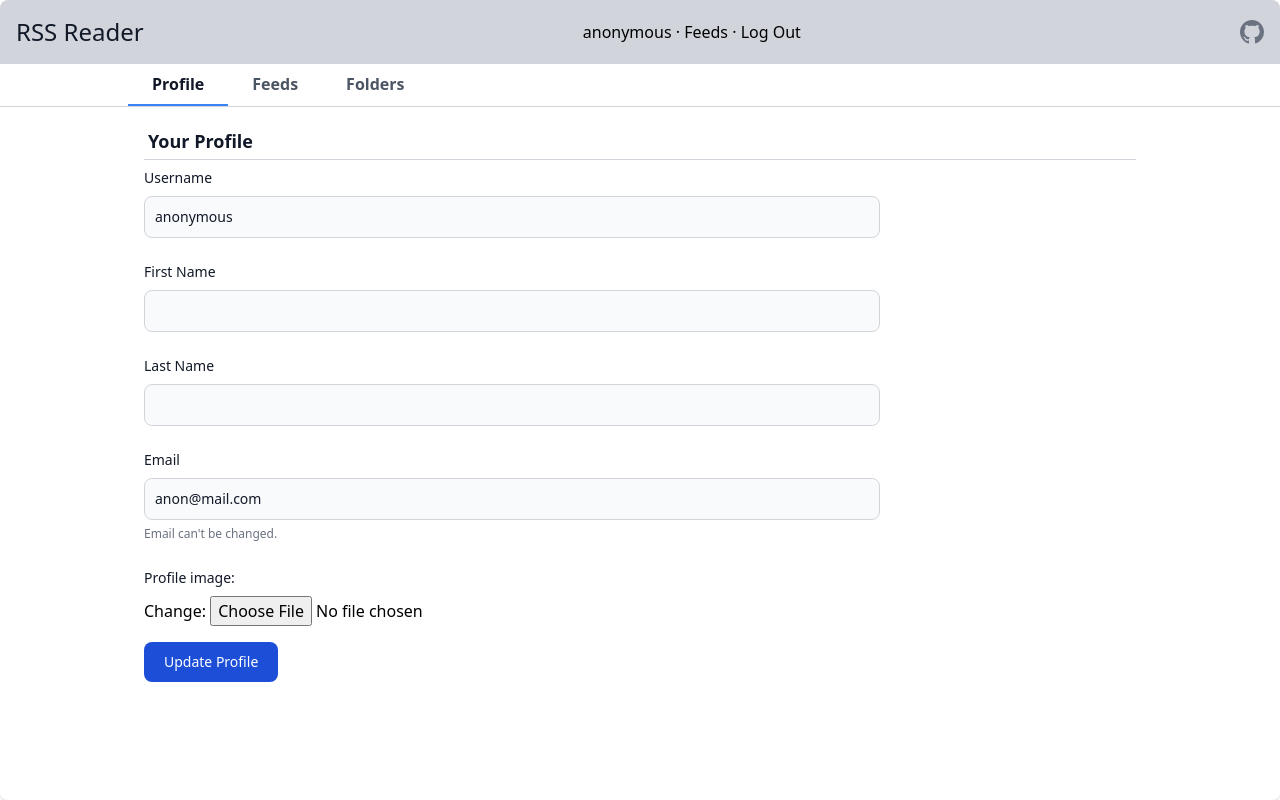
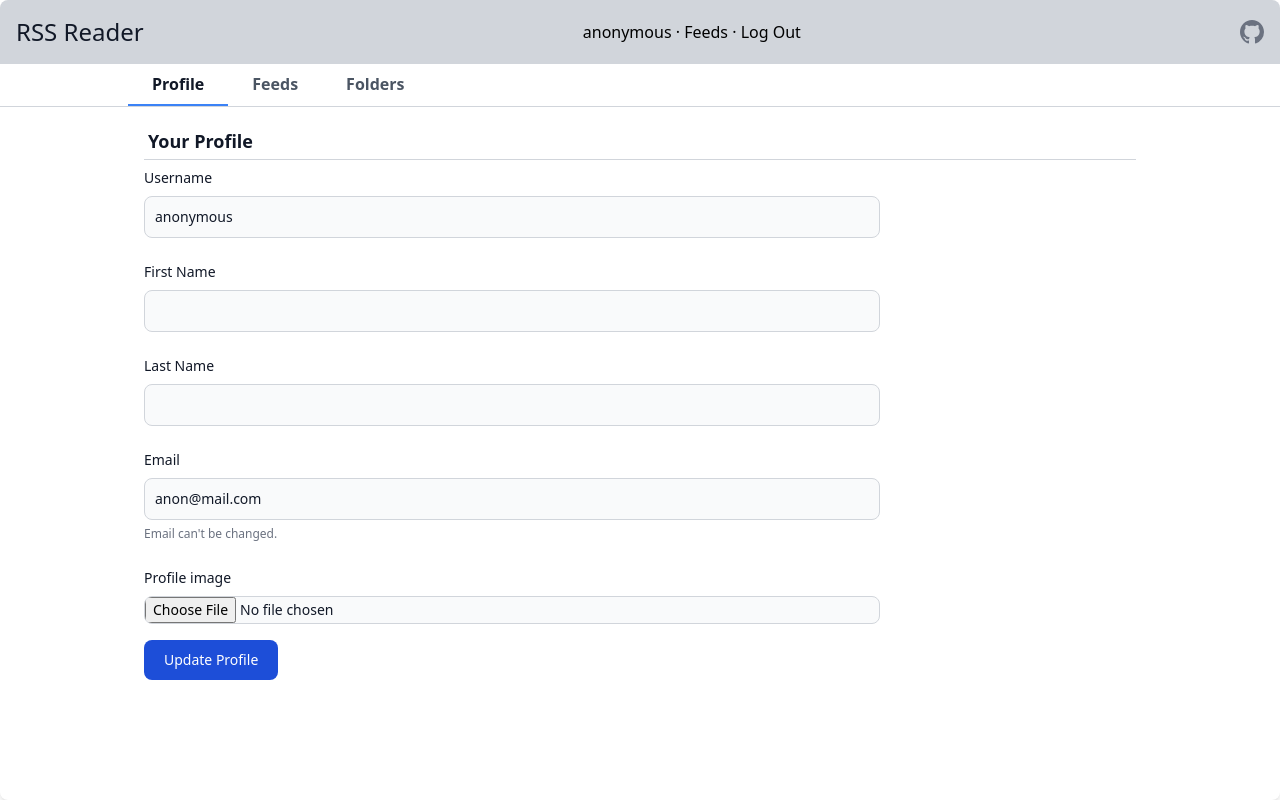
Before and after one commit to hazadus/django-rss-reader, a Django app: page /users/profile/1/ in a window 1280 px wide. Run offline with Django 4.2, Linux system fonts and the light colour scheme; a user stored in the database is signed in; data comes from the database, SQL or seed files in the repository; parts of the project's set-up code (start-up, migrations or seed data) failed here and were passed over; some libraries are stand-ins or nearby versions.

Commit message:
ui: Styled file input.

```diff
--- a/static/styles.css
+++ b/static/styles.css
@@ -1549,6 +1549,10 @@ video {
   cursor: default;
 }
 
+.cursor-pointer {
+  cursor: pointer;
+}
+
 .list-inside {
   list-style-position: inside;
 }
@@ -2010,6 +2014,11 @@ video {
 .text-blue-600 {
   --tw-text-opacity: 1;
   color: rgb(37 99 235 / var(--tw-text-opacity));
+}
+
+.text-blue-700 {
+  --tw-text-opacity: 1;
+  color: rgb(29 78 216 / var(--tw-text-opacity));
 }
 
 .text-blue-800 {
@@ -2818,6 +2827,11 @@ video {
     padding: 2rem;
   }
 
+  .md\:px-0 {
+    padding-left: 0px;
+    padding-right: 0px;
+  }
+
   .md\:pr-2 {
     padding-right: 0.5rem;
   }
--- a/templates/users/settings_profile.html
+++ b/templates/users/settings_profile.html
@@ -4,7 +4,7 @@
     Your Profile
   </h3>
 
-  <div class="flex flex-col-reverse md:grid md:grid-cols-12">
+  <div class="flex flex-col-reverse px-2 md:px-0 md:grid md:grid-cols-12">
     <!-- Form -->
     <div class="pr-0 md:pr-2 md:col-span-9">
       {% if request.method == "POST" %}
@@ -65,16 +65,17 @@
           </div>
           <div class="sm:col-span-2">
             <label for="id_profile_image" class="block mb-2 text-sm font-medium text-gray-900">
-              Profile image:
+              Profile image
             </label>
             {% if user.profile_image %}
-              Current image: {{ user.profile_image.url }}
+              <div class="text-sm mb-1">
+              Current image:
+              <a href="{{ user.profile_image.url }}" class="text-blue-700 hover:underline mr-2">{{ user.profile_image.url }}</a>
               <input type="checkbox" name="profile_image-clear" id="profile_image-clear_id">
               <label for="profile_image-clear_id">Clear</label>
-              <br>
+              </div>
             {% endif %}
-            Change:
-            <input type="file" name="profile_image" accept="image/*" id="id_profile_image">
+            <input type="file" name="profile_image" accept="image/*" id="id_profile_image" class="block w-full text-sm text-gray-900 border border-gray-300 rounded-lg cursor-pointer bg-gray-50 focus:outline-none">
           </div>
         </div>
         <button type="submit" class="inline-flex items-center px-5 py-2.5 mt-4 text-sm font-medium text-center text-white bg-blue-700 rounded-lg focus:ring-4 focus:ring-blue-200 hover:bg-blue-800">
@@ -84,9 +85,9 @@
     </div>
 
     <!-- Profile picture -->
-    <div class="md:col-span-3 flex">
+    <div class="md:col-span-3 flex mb-2">
       {% if user.profile_image %}
-        <img src="{{ user.profile_image.url }}" class="w-64 h-64 rounded-full mx-auto">
+        <img src="{{ user.profile_image.url }}" class="w-64 h-64 rounded-full mx-auto" alt="{{ user.username }}">
       {% endif %}
     </div>
   </div>
```
